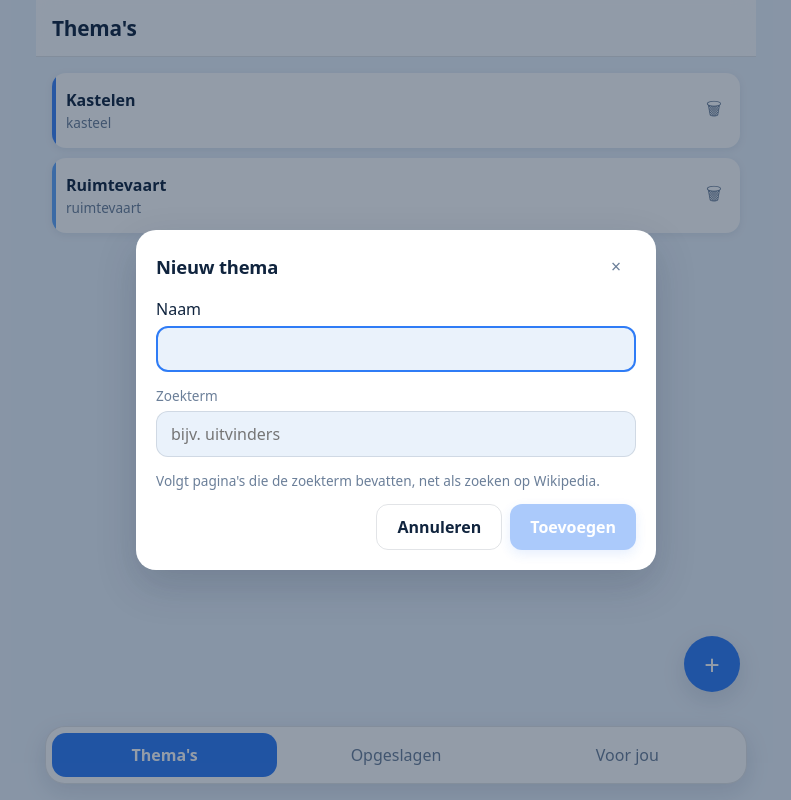
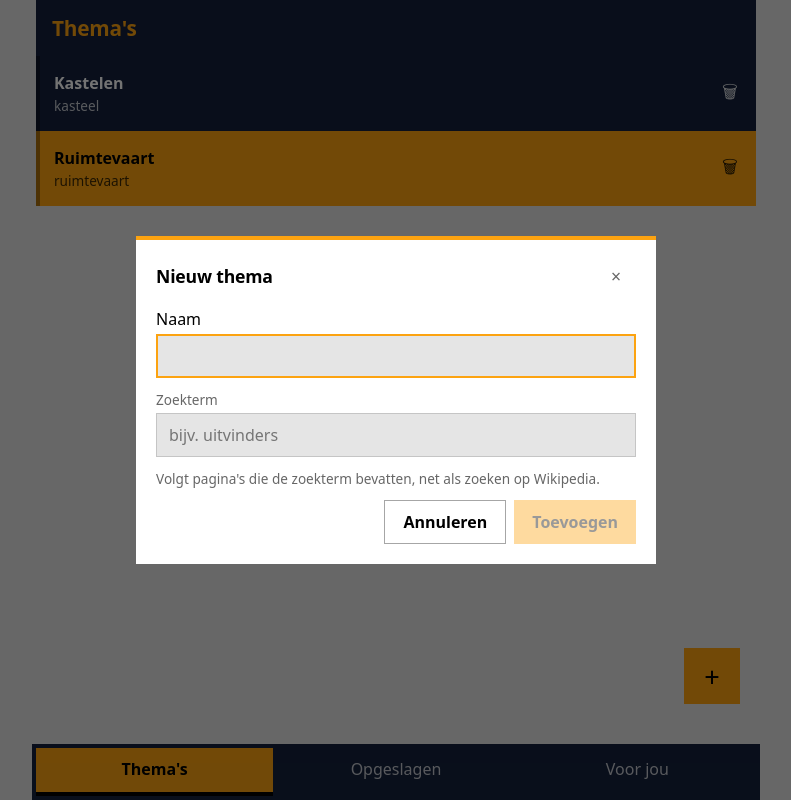
Before and after one commit to randelldb/wikiMe, a React (Vite) app: page / in a window 1280 px wide. Both pictures are taken after a click on the button "Thema toevoegen". Shown: the whole page, without its empty margins (244-1035 px from the left). Built offline with nearby package versions, Linux system fonts and the light colour scheme.

Commit message:
Revert "Soft blue e-commerce style UI"
This reverts commit bf16431046d7cba3c51a2db16f2815ff8bdf9cc7.

```diff
--- a/src/index.css
+++ b/src/index.css
@@ -1,29 +1,21 @@
 :root {
   color-scheme: light;
-  /* Soft blue scheme */
-  --bg: #eaf2fb;
-  --surface: #ffffff;
-  --primary: #2f7cf6;
-  --primary-dark: #1d63d8;
-  --primary-soft: #dbeafe;
-  --primary-faint: #f0f6ff;
-  --rose: #f0546c;
-  --rose-soft: #fdeef1;
-  --text: #10243e;
-  --muted: #6b7f99;
-  --border: rgba(16, 36, 62, 0.12);
+  /* Oxford scheme */
+  --black: #000000;
+  --prussian: #14213d;
+  --orange: #fca311;
+  --alabaster: #e5e5e5;
+  --white: #ffffff;
 
-  --navy: #10243e;
-  --c-stripe-1: #3b82f6;
-  --c-stripe-2: #60a5fa;
-  --c-stripe-3: #0ea5e9;
-  --c-stripe-4: #2563eb;
-
-  --radius: 12px;
-  --radius-lg: 16px;
-  --shadow-sm: 0 2px 8px rgba(16, 36, 62, 0.08);
-  --shadow-md: 0 8px 24px rgba(16, 36, 62, 0.12);
-  --shadow-lg: 0 16px 40px rgba(16, 36, 62, 0.18);
+  --bg: var(--alabaster);
+  --surface: var(--white);
+  --text: var(--black);
+  --muted: color-mix(in srgb, var(--black) 60%, transparent);
+  --border: color-mix(in srgb, var(--black) 14%, transparent);
+  --primary: var(--orange);
+  --primary-contrast: var(--black);
+  --heart: var(--orange);
+  --error-bg: var(--orange);
 }
 
 body {
@@ -38,7 +30,7 @@ body {
 .app {
   max-width: 720px;
   margin: 0 auto;
-  padding-bottom: 120px;
+  padding-bottom: 104px;
 }
 
 .appbar {
@@ -49,11 +41,8 @@ body {
   align-items: center;
   gap: 12px;
   padding: 14px 16px;
-  background: color-mix(in srgb, var(--surface) 88%, transparent);
-  backdrop-filter: blur(12px) saturate(180%);
-  -webkit-backdrop-filter: blur(12px) saturate(180%);
-  border-bottom: 1px solid var(--border);
-  color: var(--text);
+  background: var(--prussian);
+  color: var(--white);
 }
 
 .appbar h1 {
@@ -65,11 +54,11 @@ body {
   white-space: nowrap;
   overflow: hidden;
   text-overflow: ellipsis;
-  color: var(--text);
+  color: var(--orange);
 }
 
 .content {
-  padding: 16px 0 24px;
+  padding: 0 0 24px;
 }
 
 .empty,
@@ -83,43 +72,30 @@ body {
   margin: 0;
 }
 
-/* --- Lists (themes / saved) --- */
+/* --- Lists (themes / saved): full-color tiles cycling the palette --- */
 
 .list {
   list-style: none;
   margin: 0;
-  padding: 0 16px;
+  padding: 0;
   display: grid;
-  gap: 10px;
+  gap: 0;
 }
 
 .list-item {
   display: flex;
   align-items: center;
   gap: 4px;
-  background: var(--surface);
-  border: none;
-  border-radius: 14px;
-  box-shadow: var(--shadow-sm);
+  background: var(--tile);
+  border-left: 4px solid color-mix(in srgb, var(--tile) 68%, #000);
+  color: var(--tile-fg);
   padding: 4px 6px 4px 0;
-  overflow: hidden;
-  position: relative;
 }
 
-.list-item::before {
-  content: "";
-  position: absolute;
-  left: 0;
-  top: 0;
-  bottom: 0;
-  width: 4px;
-  background: var(--stripe);
-}
-
-.list-item:nth-child(4n + 1) { --stripe: var(--c-stripe-1); }
-.list-item:nth-child(4n + 2) { --stripe: var(--c-stripe-2); }
-.list-item:nth-child(4n + 3) { --stripe: var(--c-stripe-3); }
-.list-item:nth-child(4n + 4) { --stripe: var(--c-stripe-4); }
+.list-item:nth-child(4n + 1) { --tile: var(--prussian); --tile-fg: var(--white); }
+.list-item:nth-child(4n + 2) { --tile: var(--orange); --tile-fg: var(--black); }
+.list-item:nth-child(4n + 3) { --tile: var(--black); --tile-fg: var(--white); }
+.list-item:nth-child(4n + 4) { --tile: var(--white); --tile-fg: var(--black); border: 1px solid var(--border); }
 
 .list-main {
   flex: 1;
@@ -138,7 +114,7 @@ body {
 }
 
 .list-main:hover {
-  background: var(--primary-faint);
+  background: color-mix(in srgb, var(--tile-fg) 10%, transparent);
 }
 
 .list-text {
@@ -153,7 +129,7 @@ body {
 
 .list-sub {
   font-size: 0.85rem;
-  color: var(--muted);
+  color: color-mix(in srgb, var(--tile-fg) 75%, transparent);
   display: -webkit-box;
   -webkit-line-clamp: 2;
   -webkit-box-orient: vertical;
@@ -163,51 +139,45 @@ body {
 .thumb {
   width: 56px;
   height: 56px;
-  border-radius: 12px;
   object-fit: cover;
   flex-shrink: 0;
 }
 
-/* --- Buttons --- */
+/* --- Buttons: flat, square, solid orange --- */
 
 .btn {
   display: inline-flex;
   align-items: center;
   justify-content: center;
   gap: 6px;
-  padding: 11px 20px;
+  padding: 10px 18px;
   border: none;
-  border-radius: var(--radius);
-  background: var(--primary);
-  color: #fff;
+  background: var(--orange);
+  color: var(--black);
   font: inherit;
-  font-weight: 600;
+  font-weight: 700;
   cursor: pointer;
   text-decoration: none;
-  box-shadow: 0 4px 12px rgba(47, 124, 246, 0.3);
-  transition: background 0.15s ease, opacity 0.15s ease, transform 0.15s ease;
+  transition: background 0.15s ease, opacity 0.15s ease;
 }
 
 .btn:hover {
-  background: var(--primary-dark);
-  transform: translateY(-1px);
+  background: color-mix(in srgb, var(--orange) 82%, var(--black));
 }
 
 .btn:disabled {
   opacity: 0.4;
   cursor: default;
-  transform: none;
 }
 
 .btn-outline {
   background: transparent;
   color: var(--text);
-  border: 1px solid var(--border);
-  box-shadow: none;
+  border: 1px solid color-mix(in srgb, var(--text) 35%, transparent);
 }
 
 .btn-outline:hover {
-  background: var(--primary-faint);
+  background: color-mix(in srgb, var(--text) 8%, transparent);
   color: var(--text);
 }
 
@@ -218,7 +188,6 @@ body {
   width: 40px;
   height: 40px;
   border: none;
-  border-radius: 12px;
   background: transparent;
   color: var(--muted);
   font-size: 1.1rem;
@@ -229,46 +198,62 @@ body {
 }
 
 .icon-btn:hover {
-  background: var(--primary-faint);
-  color: var(--primary-dark);
+  background: color-mix(in srgb, var(--text) 10%, transparent);
+  color: var(--text);
+}
+
+.icon-btn.heart {
+  border: 1px solid var(--border);
+  background: var(--surface);
+  font-size: 1.15rem;
+}
+
+.icon-btn.heart:hover {
+  color: var(--orange);
+}
+
+.icon-btn.heart.saved {
+  background: var(--orange);
+  border-color: var(--orange);
+  color: var(--black);
+}
+
+/* Icon buttons inside colored tiles pick up the tile text color. */
+.list-item .icon-btn {
+  color: color-mix(in srgb, var(--tile-fg) 85%, transparent);
 }
 
 .list-item .icon-btn:hover {
-  background: var(--rose-soft);
-  color: var(--rose);
+  color: var(--tile-fg);
+  background: color-mix(in srgb, var(--tile-fg) 15%, transparent);
 }
 
-.icon-btn.heart {
-  border: none;
-  background: var(--primary-faint);
-  border-radius: 999px;
-  font-size: 1.15rem;
-  color: var(--muted);
+/* Icons in the prussian appbar are light. */
+.appbar .icon-btn {
+  color: color-mix(in srgb, var(--white) 85%, transparent);
 }
 
-.icon-btn.heart:hover {
-  background: var(--rose-soft);
-  color: var(--rose);
-}
-
-.icon-btn.heart.saved {
-  background: var(--rose);
-  color: #fff;
+.appbar .icon-btn:hover {
+  color: var(--white);
+  background: color-mix(in srgb, var(--white) 15%, transparent);
 }
 
 .appbar .icon-btn.heart {
-  background: var(--primary-faint);
-  color: var(--text);
+  background: transparent;
+  border: 1px solid color-mix(in srgb, var(--white) 55%, transparent);
+  color: var(--white);
+  font-size: 1.1rem;
 }
 
 .appbar .icon-btn.heart:hover {
-  background: var(--rose-soft);
-  color: var(--rose);
+  color: var(--white);
+  background: color-mix(in srgb, var(--white) 15%, transparent);
 }
 
 .appbar .icon-btn.heart.saved {
-  background: var(--rose);
-  color: #fff;
+  background: var(--orange);
+  border-color: var(--orange);
+  color: var(--black);
 }
 
 /* --- Floating add button --- */
@@ -276,89 +261,85 @@ body {
 .icon-btn.fab {
   position: fixed;
   right: max(16px, calc(50vw - 344px));
-  bottom: 108px;
+  bottom: 96px;
   z-index: 15;
   width: 56px;
   height: 56px;
-  border-radius: 999px;
-  background: var(--primary);
-  color: #fff;
+  background: var(--orange);
+  color: var(--black);
   font-size: 1.7rem;
-  box-shadow: var(--shadow-md);
 }
 
 .icon-btn.fab:hover {
-  background: var(--primary-dark);
-  color: #fff;
-  transform: translateY(-2px);
+  background: color-mix(in srgb, var(--orange) 82%, var(--black));
+  color: var(--black);
 }
 
-/* --- Bottom tab bar: floating rounded bar --- */
+/* --- Bottom tab bar: each tab has its own color --- */
 
 .tabbar {
   position: fixed;
-  bottom: 16px;
+  bottom: 0;
   left: 50%;
   transform: translateX(-50%);
-  width: calc(100% - 32px);
-  max-width: 688px;
-  padding: 6px;
-  background: var(--surface);
-  border: 1px solid var(--border);
-  border-radius: 20px;
-  box-shadow: var(--shadow-md);
+  width: 100%;
+  max-width: 720px;
+  padding: 4px;
+  background: var(--prussian);
   z-index: 15;
   display: flex;
-  gap: 6px;
+  gap: 4px;
 }
 
 .tab {
   flex: 1;
-  padding: 11px 0;
+  padding: 10px 0 12px;
   border: none;
-  border-radius: 14px;
+  border-bottom: 4px solid transparent;
   background: transparent;
-  color: var(--muted);
+  color: color-mix(in srgb, var(--white) 75%, transparent);
   font: inherit;
   font-weight: 500;
   cursor: pointer;
   transition: background 0.15s ease, color 0.15s ease;
 }
 
+.tab:nth-child(1) { --tab-accent: var(--orange); --tab-fg: var(--black); }
+.tab:nth-child(2) { --tab-accent: var(--white); --tab-fg: var(--black); }
+.tab:nth-child(3) { --tab-accent: var(--orange); --tab-fg: var(--black); }
+
 .tab:hover {
-  color: var(--primary-dark);
-  background: var(--primary-faint);
+  color: var(--white);
+  background: color-mix(in srgb, var(--white) 12%, transparent);
 }
 
 .tab.active {
-  background: var(--primary);
-  color: #fff;
+  background: var(--tab-accent);
+  border-bottom-color: var(--black);
+  color: var(--tab-fg);
   font-weight: 600;
 }
 
-/* --- Feed cards --- */
+/* --- Feed cards: borderless full-width panels --- */
 
 .card {
   background: var(--surface);
   border: none;
-  border-radius: var(--radius-lg);
-  margin: 12px 16px;
+  margin: 12px 0;
   overflow: hidden;
   cursor: pointer;
-  box-shadow: var(--shadow-sm);
-  transition: transform 0.15s ease, box-shadow 0.15s ease;
+  transition: background 0.15s ease;
 }
 
 .card:hover {
-  transform: translateY(-2px);
-  box-shadow: var(--shadow-md);
+  background: color-mix(in srgb, var(--orange) 10%, var(--surface));
 }
 
 .card-image {
   width: 100%;
   height: 200px;
   object-fit: cover;
-  background: color-mix(in srgb, var(--primary) 8%, transparent);
+  background: color-mix(in srgb, var(--black) 8%, transparent);
   display: block;
 }
 
@@ -414,11 +395,10 @@ body {
   bottom: 24px;
   left: 50%;
   transform: translateX(-50%);
-  background: var(--navy);
+  background: var(--prussian);
   border: none;
-  border-radius: 14px;
-  box-shadow: var(--shadow-lg);
-  color: #fff;
+  border-left: 4px solid var(--orange);
+  color: var(--white);
   padding: 12px 16px;
   cursor: pointer;
   max-width: 90vw;
@@ -438,11 +418,10 @@ body {
   color: inherit;
   font: inherit;
   cursor: pointer;
-  border-radius: 10px;
 }
 
 .autocomplete-option:hover {
-  background: var(--primary-faint);
+  background: color-mix(in srgb, var(--orange) 18%, transparent);
 }
 
 .option-title {
@@ -466,10 +445,9 @@ body {
   margin: 0;
   font-size: 0.85rem;
   font-weight: 600;
-  background: var(--rose-soft);
-  color: #c73c52;
+  background: var(--error-bg);
+  color: var(--black);
   padding: 8px 12px;
-  border-radius: 10px;
   justify-self: start;
 }
 
@@ -480,15 +458,14 @@ body {
   display: grid;
   place-items: center;
   padding: 16px;
-  background: color-mix(in srgb, #10243e 45%, transparent);
+  background: color-mix(in srgb, #000 55%, transparent);
 }
 
 .modal {
   width: min(480px, 100%);
   background: var(--surface);
   border: none;
-  border-radius: 20px;
-  box-shadow: var(--shadow-lg);
+  border-top: 4px solid var(--orange);
   padding: 8px 20px 20px;
 }
 
@@ -502,14 +479,14 @@ body {
 .modal-header h2 {
   flex: 1;
   margin: 0;
-  font-size: 1.15rem;
+  font-size: 1.1rem;
   font-weight: 800;
   letter-spacing: -0.01em;
 }
 
 .dialog-body {
   display: grid;
-  gap: 14px;
+  gap: 12px;
 }
 
 .dialog-actions {
@@ -520,7 +497,7 @@ body {
 
 .field {
   display: grid;
-  gap: 6px;
+  gap: 4px;
 }
 
 .field-label {
@@ -531,17 +508,16 @@ body {
 
 .field input,
 .suggest-wrap input {
-  padding: 11px 14px;
+  padding: 10px 12px;
   border: 1px solid var(--border);
-  border-radius: var(--radius);
-  background: var(--bg);
+  background: var(--alabaster);
   color: var(--text);
   font: inherit;
 }
 
 .field input:focus,
 .suggest-wrap input:focus {
-  outline: 2px solid var(--primary);
+  outline: 2px solid var(--orange);
   outline-offset: -2px;
   border-color: transparent;
 }
@@ -557,7 +533,7 @@ body {
 
 .suggest-status {
   position: absolute;
-  right: 14px;
+  right: 12px;
   top: 50%;
   transform: translateY(-50%);
   color: var(--muted);
@@ -566,17 +542,15 @@ body {
 
 .suggest-list {
   position: absolute;
-  top: calc(100% + 6px);
+  top: calc(100% + 4px);
   left: 0;
   right: 0;
   max-height: 280px;
   overflow-y: auto;
   margin: 0;
-  padding: 6px;
+  padding: 4px;
   list-style: none;
   background: var(--surface);
   border: 1px solid var(--border);
-  border-radius: 14px;
-  box-shadow: var(--shadow-md);
   z-index: 210;
 }
```
